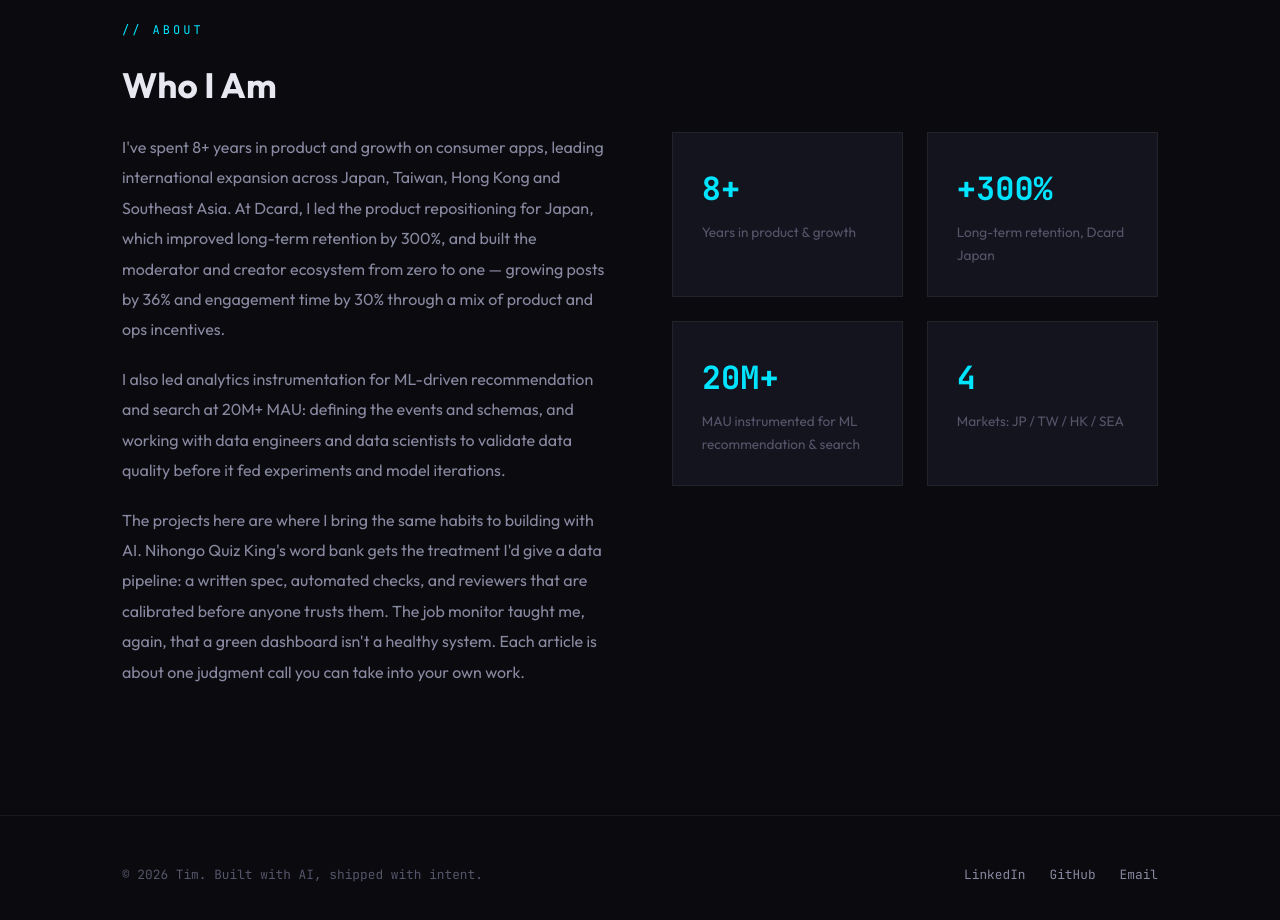
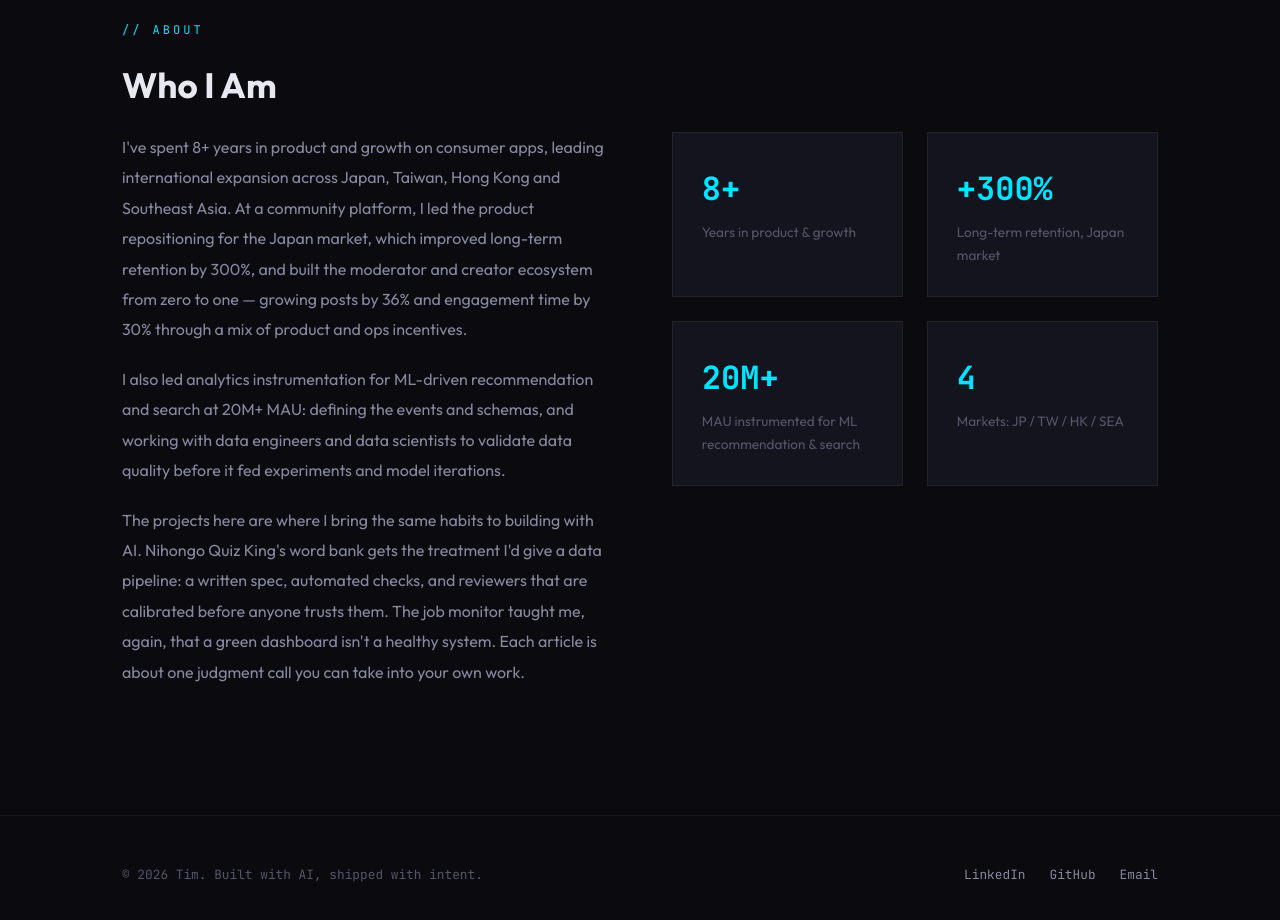
Before and after one commit to waitinghir/portfolio, a plain HTML site: page index.html in a window 1280 px wide. Shown: the part 2540-3460 px from the top of the page. Drawn offline with Linux system fonts and the light colour scheme.

Commit message:
Remove company name from About
Co-Authored-By: Claude Opus 5.5 <noreply@anthropic.com>
Claude-Session: https://claude.ai/code/session_01YXNdLnzxdwqaFJAFyWbcP3

```diff
--- a/index.html
+++ b/index.html
@@ -881,12 +881,12 @@ footer {
       <div class="about-grid">
         <div class="about-text fade-in">
           <span class="lang-en">
-          <p>I've spent 8+ years in product and growth on consumer apps, leading international expansion across Japan, Taiwan, Hong Kong and Southeast Asia. At Dcard, I led the product repositioning for Japan, which improved long-term retention by 300%, and built the moderator and creator ecosystem from zero to one — growing posts by 36% and engagement time by 30% through a mix of product and ops incentives.</p>
+          <p>I've spent 8+ years in product and growth on consumer apps, leading international expansion across Japan, Taiwan, Hong Kong and Southeast Asia. At a community platform, I led the product repositioning for the Japan market, which improved long-term retention by 300%, and built the moderator and creator ecosystem from zero to one — growing posts by 36% and engagement time by 30% through a mix of product and ops incentives.</p>
           <p>I also led analytics instrumentation for ML-driven recommendation and search at 20M+ MAU: defining the events and schemas, and working with data engineers and data scientists to validate data quality before it fed experiments and model iterations.</p>
           <p>The projects here are where I bring the same habits to building with AI. Nihongo Quiz King's word bank gets the treatment I'd give a data pipeline: a written spec, automated checks, and reviewers that are calibrated before anyone trusts them. The job monitor taught me, again, that a green dashboard isn't a healthy system. Each article is about one judgment call you can take into your own work.</p>
           </span>
           <span class="lang-zh">
-          <p>我在消費型 App 做了 8 年以上的產品與成長，負責過日本、台灣、香港和東南亞的海外擴張。在 Dcard，我主導日本市場的產品重新定位，讓長期留存提升 300%；也從零建立版主與創作者生態，用產品加營運誘因，讓發文數成長 36%、使用時間成長 30%。</p>
+          <p>我在消費型 App 做了 8 年以上的產品與成長，負責過日本、台灣、香港和東南亞的海外擴張。在一個社群平台，我主導日本市場的產品重新定位，讓長期留存提升 300%；也從零建立版主與創作者生態，用產品加營運誘因，讓發文數成長 36%、使用時間成長 30%。</p>
           <p>我也主導過月活 2,000 萬以上規模的推薦與搜尋埋點：定義事件和資料結構，並和資料工程師、資料科學家一起驗證資料品質，再拿這些資料做實驗和模型迭代。</p>
           <p>這裡的專案，是我把同樣的習慣帶進 AI 開發的地方。日文知識王的題庫，我用對待資料管線的方式對待它：先寫規格、再做自動檢查，AI 評審也要先校準過才能信任。求職監控則再一次提醒我：儀表板全綠，不代表系統健康。每篇文章都在講一個判斷，你可以帶回自己的工作裡用。</p>
           </span>
@@ -898,7 +898,7 @@ footer {
           </div>
           <div class="stat-card">
             <div class="stat-value">+300%</div>
-            <div class="stat-label"><span class="lang-en">Long-term retention, Dcard Japan</span><span class="lang-zh">Dcard 日本長期留存</span></div>
+            <div class="stat-label"><span class="lang-en">Long-term retention, Japan market</span><span class="lang-zh">日本市場長期留存</span></div>
           </div>
           <div class="stat-card">
             <div class="stat-value">20M+</div>
```
